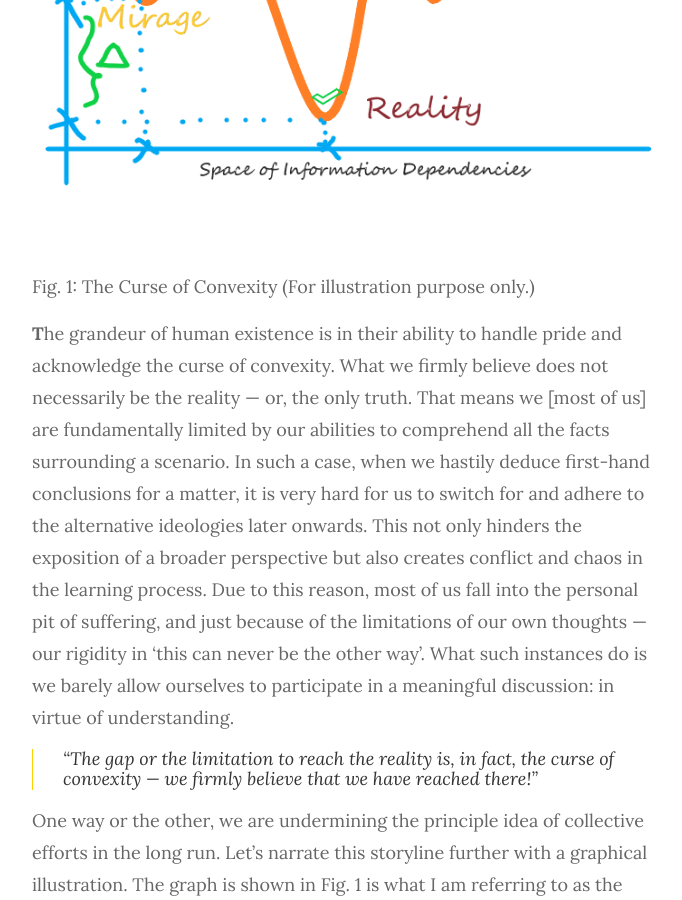
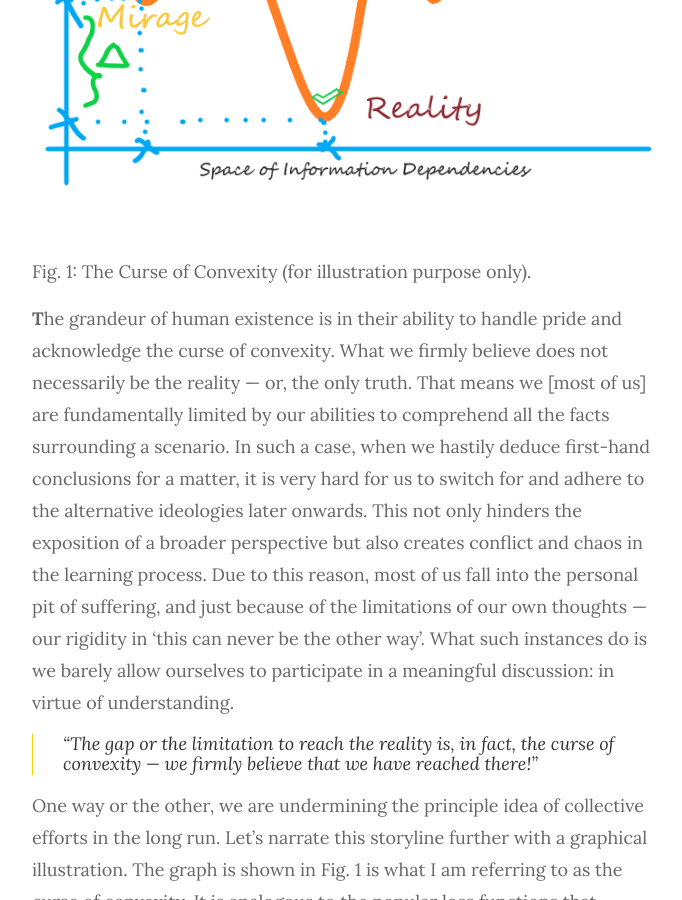
Before and after one commit to shashirajpandey/shashirajpandey, a Jekyll site: the page built from _posts/2020-12-29-becoming-useful.md, in a window 1280 px wide and 900 px high, scrolled down 2151 px. Shown: the whole window, without its empty margins (293-975 px from the left). Built offline with Jekyll 4.4.1, drawn with Linux system fonts in a browser that asks for light colours.

```diff
--- a/_posts/2020-12-29-becoming-useful.md
+++ b/_posts/2020-12-29-becoming-useful.md
@@ -18,8 +18,7 @@ So then, who are successful people? — those who have the courage to accept the
 Let’s hope along with this concept in the following rough illustration.
 
 ![]({{site.baseurl}}/assets/img/convexity.png)
-
-Fig. 1: The Curse of Convexity (For illustration purpose only.)
+Fig. 1: The Curse of Convexity (for illustration purpose only).
 
 <strong>T</strong>he grandeur of human existence is in their ability to handle pride and acknowledge the curse of convexity. What we firmly believe does not necessarily be the reality — or, the only truth. That means we [most of us] are fundamentally limited by our abilities to comprehend all the facts surrounding a scenario. In such a case, when we hastily deduce first-hand conclusions for a matter, it is very hard for us to switch for and adhere to the alternative ideologies later onwards. This not only hinders the exposition of a broader perspective but also creates conflict and chaos in the learning process. Due to this reason, most of us fall into the personal pit of suffering, and just because of the limitations of our own thoughts — our rigidity in ‘this can never be the other way’. What such instances do is we barely allow ourselves to participate in a meaningful discussion: in virtue of understanding.
 
```
